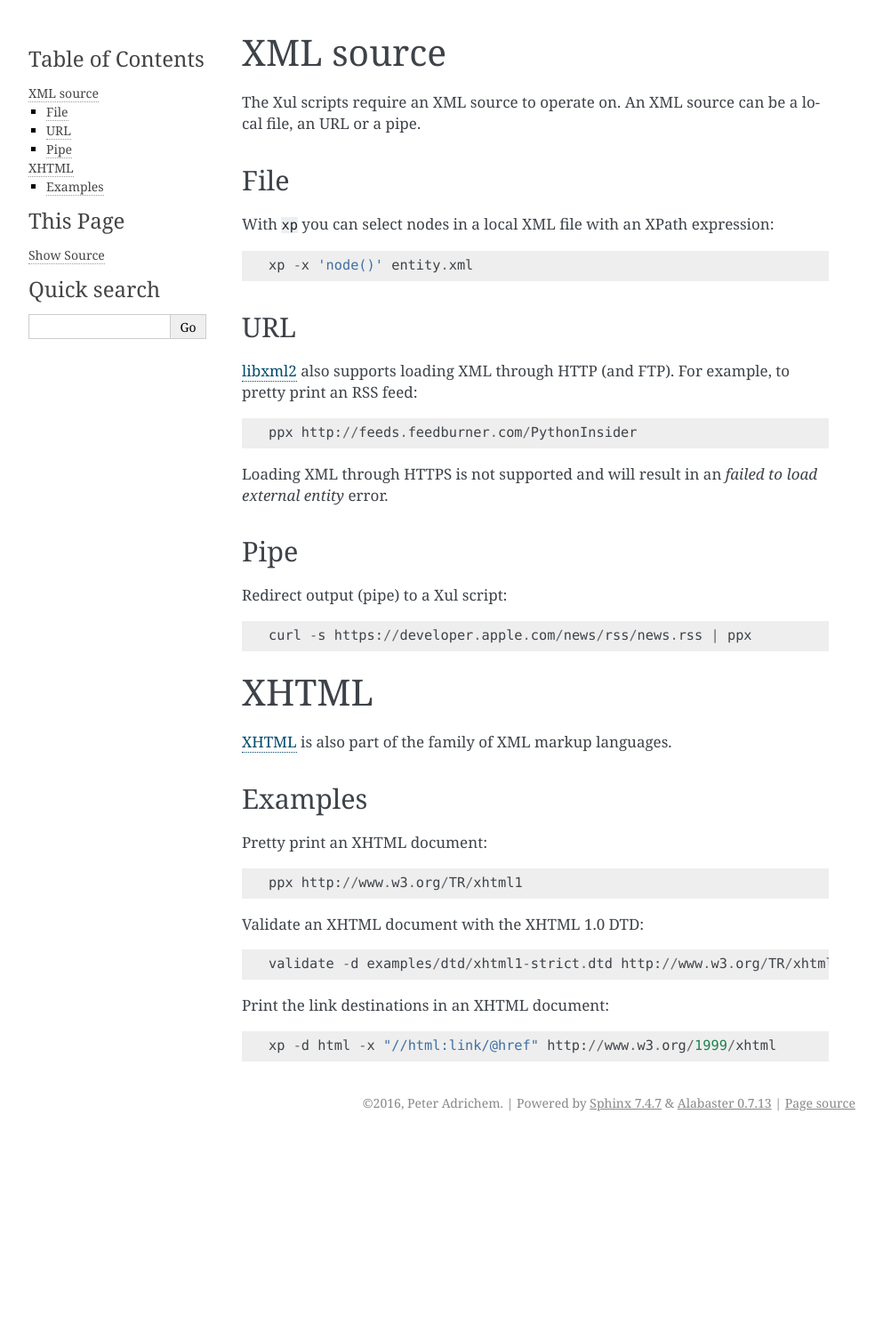
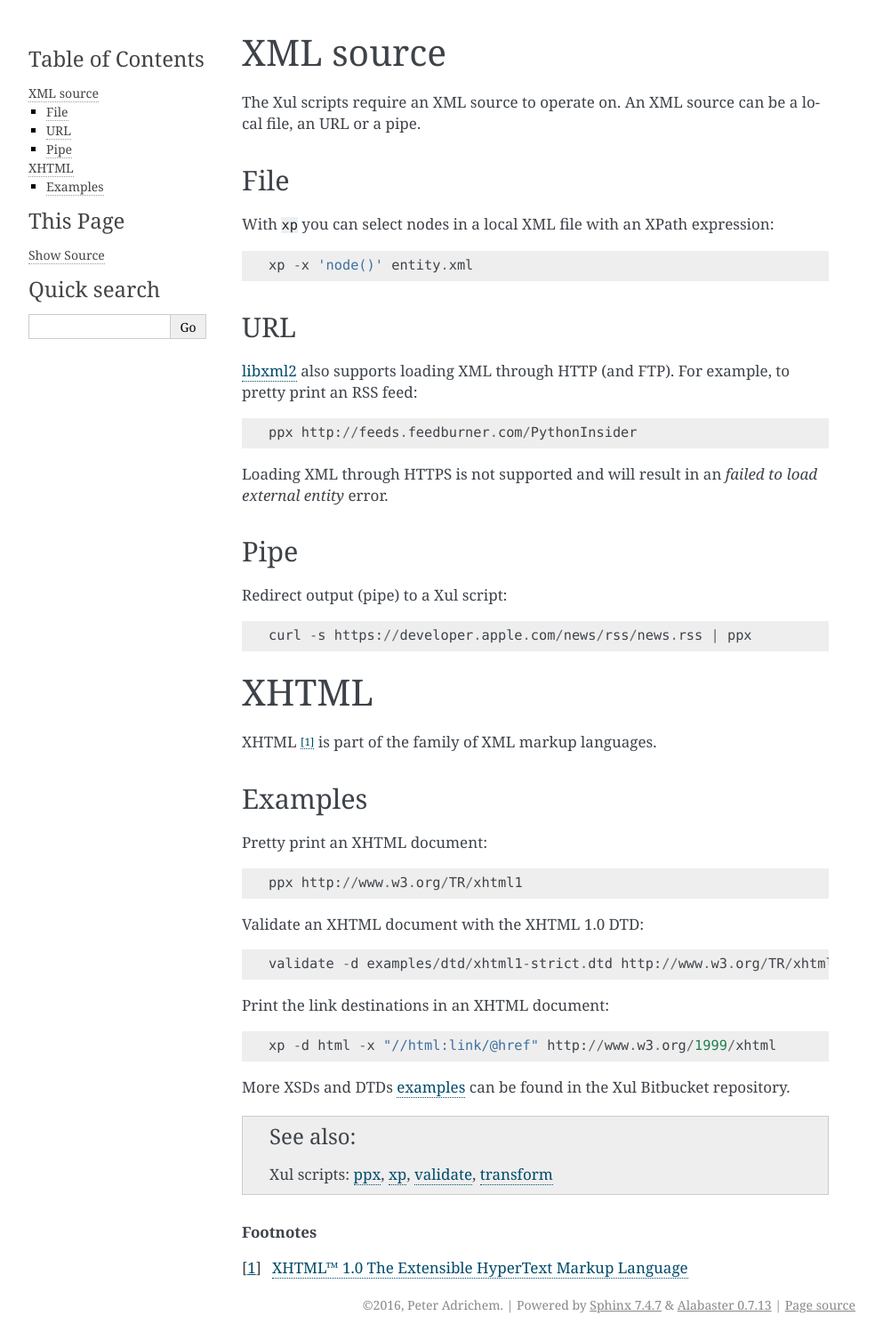
Before and after one commit to peteradrichem/Xul, a Sphinx documentation site: the page built from docs/xml_source.rst, in a window 1280 px wide. Shown: the whole page at 89% size, without its empty margins (148-1141 px from the left). Built offline with Sphinx 7.4.7, drawn with Linux system fonts in a browser that asks for light colours; before the commit the page ends 1279 px from its top, so only the background shows below that.

Commit message:
XHTML index and footnote. Xul XSDs and DTDs examples

```diff
--- a/docs/xml_source.rst
+++ b/docs/xml_source.rst
@@ -38,10 +38,14 @@ Redirect output (pipe) to a Xul script:
 
    curl -s https://developer.apple.com/news/rss/news.rss | ppx
 
+
+.. index::
+   single: XHTML
+
 XHTML
 =====
 
-XHTML_ is also part of the family of XML markup languages.
+XHTML [#]_ is part of the family of XML markup languages.
 
 Examples
 --------
@@ -63,6 +67,17 @@ Print the link destinations in an XHTML document:
 
    xp -d html -x "//html:link/@href" http://www.w3.org/1999/xhtml
 
+More XSDs and DTDs examples_ can be found in the Xul Bitbucket repository.
 
-.. _XHTML: http://www.w3.org/TR/xhtml1
+.. seealso:: Xul scripts: :doc:`ppx <ppx>`, :doc:`xp <xp>`,
+   :doc:`validate <validate>`, :doc:`transform <transform>`
+
+
+.. rubric:: Footnotes
+
+.. [#] `XHTML™ 1.0 The Extensible HyperText Markup Language
+   <http://www.w3.org/TR/xhtml1>`_
+
+
+.. _examples: https://bitbucket.org/peteradrichem/xul/src/tip/examples/
 .. _libxml2: http://www.xmlsoft.org/
```
